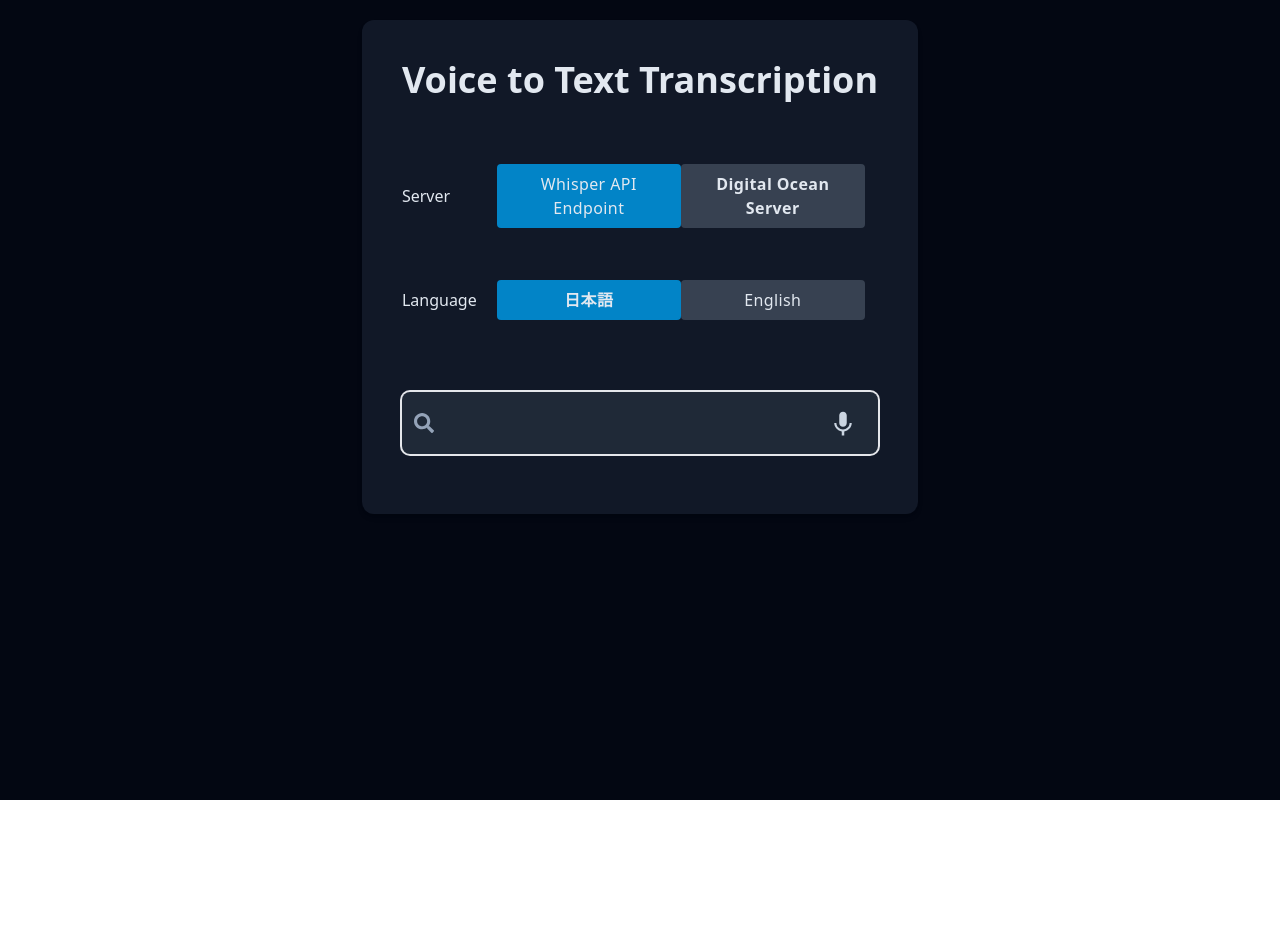
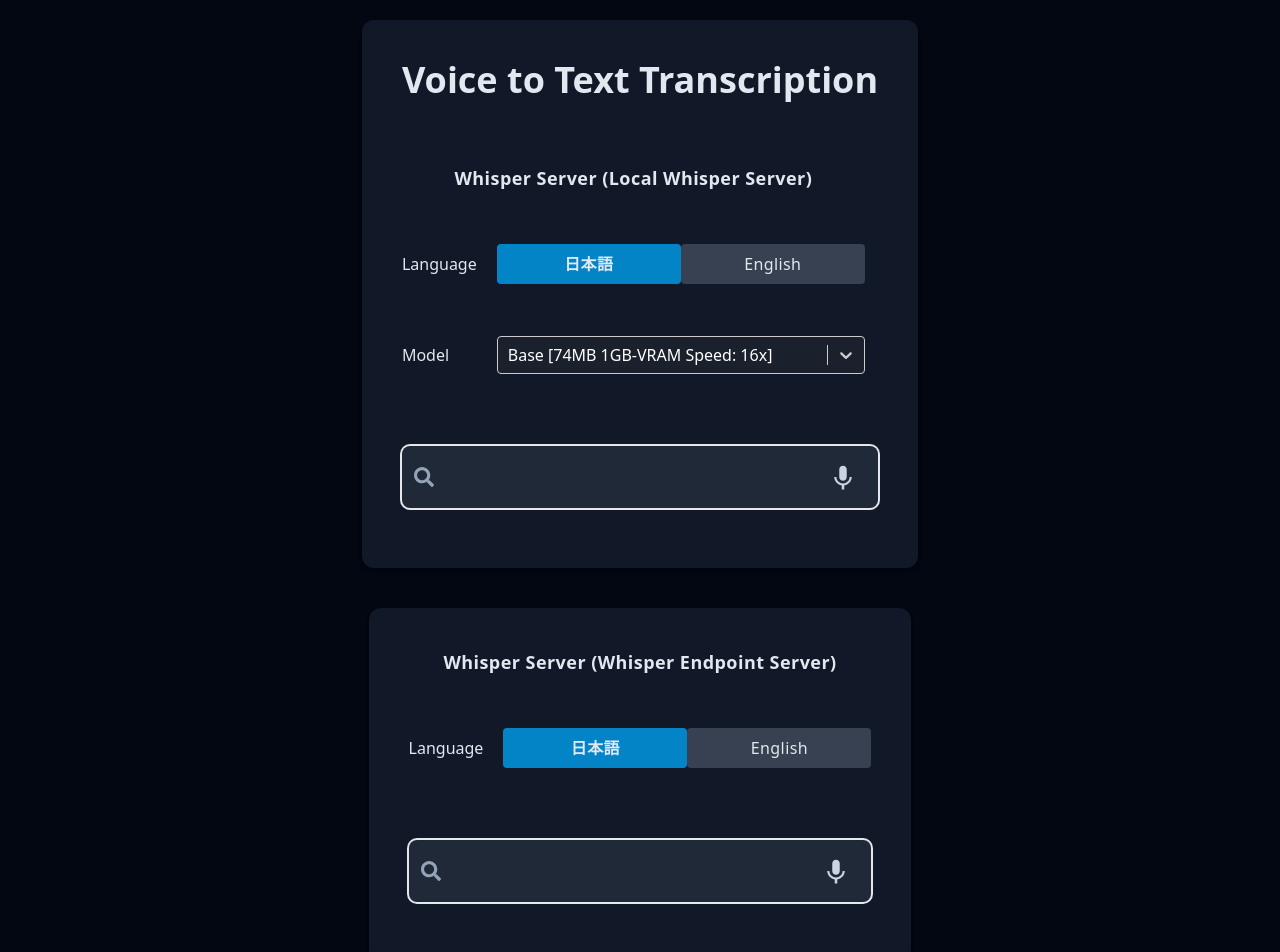
Before and after one commit to nganaremba-rem/whisperapireactclient, a React (Vite) app: page / in a window 1280 px wide. Shown: the top 952 px of the page. Before the commit the page ends 800 px from the top, so only its background shows below. Built offline with nearby package versions, Linux system fonts and the light colour scheme; no server answers.

Commit message:
added two server with different interface

```diff
--- a/src/App.jsx
+++ b/src/App.jsx
@@ -34,29 +34,33 @@
 
 export default function App() {
   const [searchText, setSearchText] = useState('')
+  const [endpointSearchText, setEndpointSearchText] = useState('')
   const { audioBlob, isRecording, recordNow } = useAudioRecorder()
+  const {
+    audioBlob: endpointAudioBlob,
+    isRecording: endpointIsRecording,
+    recordNow: endpointRecordNow,
+  } = useAudioRecorder()
   const [language, setLanguage] = useState('ja')
+  const [endpointLanguage, setEndpointLanguage] = useState('ja')
   const [model, setModel] = useState('base')
   const [error, setError] = useState('')
+  const [endpointError, setEndpointError] = useState('')
   const [playStartSound, { stop: stopStartSound }] = useSound(startSound)
   const [playStopSound, { stop: stopStopSound }] = useSound(stopSound)
-  const [isDigitalOceanServer, setIsDigitalOceanServer] = useState(false)
 
   const cancelTokenSourceRef = useRef(axios.CancelToken.source())
+  const endPointCancelTokenSourceRef = useRef(axios.CancelToken.source())
 
   const { mutate, isPending } = useMutation({
     mutationKey: ['postAudio'],
     mutationFn: async (myFormData) => {
       try {
-        let endpoint
-        if (isDigitalOceanServer) endpoint = '/api/transcribe'
-        else endpoint = '/api/transcribe/whisperapi'
+        let endpoint = '/api/transcribe'
+        //  endpoint = '/api/transcribe/whisperapi'
 
         const { data } = await axios.post(endpoint, myFormData, {
           cancelToken: cancelTokenSourceRef.current.token,
-          headers: {
-            Authorization: 'Bearer ' + import.meta.env.VITE_WHISPER_API_KEY,
-          },
         })
         setError('')
         return data?.text
@@ -77,12 +81,41 @@
     },
   })
 
+  const { mutate: endPointMutate, isPending: endpointIsPending } = useMutation({
+    mutationKey: ['endpointPostAudio'],
+    mutationFn: async (myFormData) => {
+      try {
+        let endpoint = '/api/transcribe/whisperapi'
+
+        const { data } = await axios.post(endpoint, myFormData, {
+          cancelToken: cancelTokenSourceRef.current.token,
+          headers: {
+            Authorization: 'Bearer ' + import.meta.env.VITE_WHISPER_API_KEY,
+          },
+        })
+        setEndpointError('')
+        return data?.text
+      } catch (err) {
+        // Check if the error is due to cancellation
+        if (axios.isCancel(err)) {
+          console.log('Request canceled:', err.message)
+        } else {
+          throw new Error(err)
+        }
+      }
+    },
+    onSuccess: (data) => {
+      setEndpointSearchText(data)
+    },
+    onError: (err) => {
+      setEndpointError(err.message)
+    },
+  })
+
   useEffect(() => {
     if (audioBlob) {
       const myFormData = new FormData()
-      if (isDigitalOceanServer) {
       myFormData.append('model', model || 'base')
-      }
       myFormData.append('file', audioBlob)
       myFormData.append('language', language || 'ja')
 
@@ -94,14 +127,38 @@
   }, [audioBlob])
 
   useEffect(() => {
+    if (endpointAudioBlob) {
+      const myFormData = new FormData()
+      myFormData.append('file', endpointAudioBlob)
+      myFormData.append('language', endpointLanguage || 'ja')
+
+      if (endpointIsPending) {
+        endPointCancelPreviousMutation()
+      }
+      endPointMutate(myFormData)
+    }
+  }, [endpointAudioBlob])
+
+  useEffect(() => {
     setError('')
   }, [isRecording])
+
+  useEffect(() => {
+    setEndpointError('')
+  }, [endpointIsRecording])
 
   const cancelPreviousMutation = () => {
     if (cancelTokenSourceRef.current) {
       cancelTokenSourceRef.current.cancel('Previous mutation canceled')
       // Create a new CancelToken source for the next request
       cancelTokenSourceRef.current = axios.CancelToken.source()
+    }
+  }
+  const endPointCancelPreviousMutation = () => {
+    if (endPointCancelTokenSourceRef.current) {
+      endPointCancelTokenSourceRef.current.cancel('Previous mutation canceled')
+      // Create a new CancelToken source for the next request
+      endPointCancelTokenSourceRef.current = axios.CancelToken.source()
     }
   }
 
@@ -148,26 +205,12 @@
             Voice to Text Transcription
           </h1>
           <div className='flex w-full space-y-10 sm:w-max flex-col  sm:justify-center  gap-3'>
-            <div className='grid space-y-5 sm:space-y-0 sm:grid-cols-[1fr_368px] sm:gap-5 sm:items-center'>
-              <label htmlFor='Server'>Server</label>
-              <div className='flex items-center'>
-                <button
-                  onClick={() => setIsDigitalOceanServer(false)}
-                  className={`flex-1 ${
-                    !isDigitalOceanServer ? 'bg-sky-600' : 'bg-gray-700'
-                  } tracking-wide rounded w-max p-2`}
+            <div
+              title='Description: This server is configured with a local installation of Whisper API on a cloud server. It handles transcription processes, serving the resulting text.
+Implementation: Utilizes the Whisper API installed on the cloud server.'
+              className='text-center text-lg font-extrabold tracking-wide'
             >
-                  Whisper API Endpoint
-                </button>
-                <button
-                  onClick={() => setIsDigitalOceanServer(true)}
-                  className={`flex-1 ${
-                    isDigitalOceanServer ? 'bg-sky-600' : 'bg-gray-700'
-                  } font-bold w-max tracking-wide rounded p-2`}
-                >
-                  Digital Ocean Server
-                </button>
-              </div>
+              Whisper Server (Local Whisper Server)
             </div>
 
             <div className='grid space-y-5 sm:space-y-0 sm:grid-cols-[1fr_368px] sm:gap-5 sm:items-center'>
@@ -191,7 +234,6 @@
                 </button>
               </div>
             </div>
-            {isDigitalOceanServer && (
             <div className='grid sm:grid-cols-[1fr_368px] sm:gap-5 sm:items-center sm:justify-center'>
               <label htmlFor='model'>Model</label>
               <Select
@@ -205,7 +247,6 @@
                 }}
               />
             </div>
-            )}
           </div>
 
           <div
@@ -279,6 +320,112 @@
             </button>
           </div>
         </div>
+        <div className='sm:max-w-[40rem] my-5 sm:shadow-md sm:bg-gray-900 p-6 sm:p-10 rounded-xl mt-5'>
+          <div className='flex w-full space-y-10 sm:w-max flex-col  sm:justify-center  gap-3'>
+            <div
+              title={`Description: This server is acquired from whisperapi.com, providing an endpoint. A backend is required to process data, which is sent to the server's endpoint using an API key.
+Implementation: Involves setting up a backend to call the endpoint at whisperapi.com with the necessary data and API key.`}
+              className='text-center text-lg font-extrabold tracking-wide'
+            >
+              Whisper Server (Whisper Endpoint Server)
+            </div>
+
+            <div className='grid space-y-5 sm:space-y-0 sm:grid-cols-[1fr_368px] sm:gap-5 sm:items-center'>
+              <label htmlFor='language'>Language</label>
+              <div className='flex items-center'>
+                <button
+                  onClick={() => setEndpointLanguage('ja')}
+                  className={`flex-1 ${
+                    endpointLanguage === 'ja' ? 'bg-sky-600' : 'bg-gray-700'
+                  } font-bold tracking-wide rounded p-2`}
+                >
+                  日本語
+                </button>
+                <button
+                  onClick={() => setEndpointLanguage('en')}
+                  className={`flex-1 ${
+                    endpointLanguage === 'en' ? 'bg-sky-600' : 'bg-gray-700'
+                  } tracking-wide rounded p-2`}
+                >
+                  English
+                </button>
+              </div>
+            </div>
+          </div>
+
+          <div
+            className={`${
+              endpointError !== '' && !endpointIsRecording
+                ? 'visible'
+                : 'invisible'
+            } py-6 text-red-400 font-bold tracking-wide`}
+          >
+            {endpointError || 'Error'}
+          </div>
+
+          <div className=' bg-gray-800 mb-5 ring-gray-200 focus-within:ring-sky-600 pointer-events-none px-3 py-2 flex w-full items-center rounded-lg  ring-2 '>
+            <div>
+              <FaSearch size={20} className='text-slate-400' />
+            </div>
+            <input
+              value={
+                endpointIsPending
+                  ? 'Please wait...'
+                  : endpointIsRecording
+                  ? 'Recording...'
+                  : endpointSearchText
+              }
+              className={`bg-gray-800 ${
+                (endpointIsRecording || endpointIsRecording) && 'italic'
+              } w-full min-w-0 px-3 pointer-events-auto  outline-none focus:ring-cyan-400 text-xl`}
+              type='text'
+              name='search'
+              id='search'
+              readOnly={endpointIsPending || endpointIsRecording}
+              onChange={(e) => {
+                setEndpointSearchText(e.target.value)
+              }}
+            />
+            <button
+              disabled={endpointIsRecording || endpointIsPending}
+              onClick={() => {
+                if (!endpointSearchText) return
+                setEndpointSearchText('')
+              }}
+              className={`${
+                !endpointSearchText || endpointIsPending || endpointIsRecording
+                  ? 'invisible'
+                  : 'visible'
+              } border-r pointer-events-auto border-r-slate-600 p-1 hover:bg-gray-900`}
+            >
+              <MdClear size={20} />
+            </button>
+
+            <button
+              onClick={() => {
+                if (endpointIsRecording) {
+                  stopStartSound()
+                  playStopSound()
+                } else {
+                  stopStopSound()
+                  playStartSound()
+                }
+                endpointRecordNow()
+              }}
+              className={` ${
+                endpointIsRecording
+                  ? 'bg-red-600 text-white  animate-my_pulse  '
+                  : 'bg-transparent text-slate-300 bg-gray-700'
+              } cursor-pointer active:bg-gray-900  pointer-events-auto ml-2  active:text-slate-200 p-2  rounded-full`}
+            >
+              {endpointIsRecording ? (
+                <FaStopCircle size={30} />
+              ) : (
+                <MdKeyboardVoice size={30} />
+              )}
+            </button>
+          </div>
+        </div>
       </div>
     </>
   )
```
Lines whose indentation alone changed are shown as unchanged.
